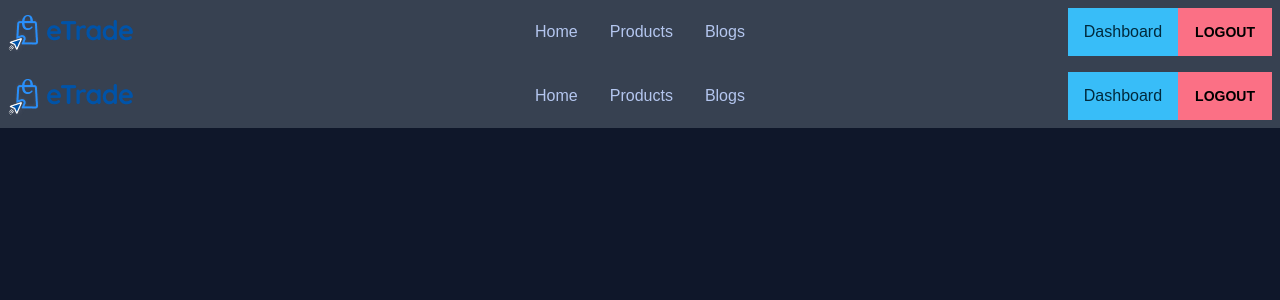
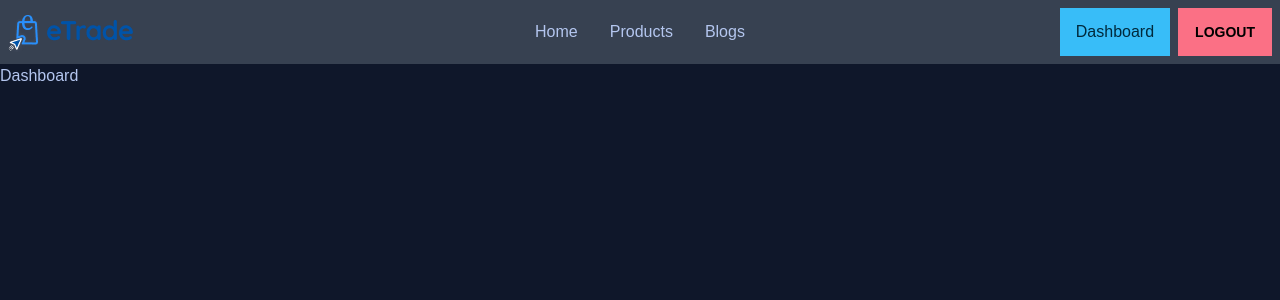
Before and after one commit to MarufAlAslam/mern-product-resale-client, a React (Create React App) app: page /dashboard in a window 1280 px wide. Shown: the top 300 px of the page. Built offline with nearby package versions, Linux system fonts and the light colour scheme; no server answers; sample sign-in values are in the browser's storage.

Commit message:
dashboard created

```diff
--- a/src/App.js
+++ b/src/App.js
@@ -3,6 +3,7 @@ import './App.css';
 import Blogs from './Pages/Blogs/Blogs';
 import Broken from './Pages/Broken/Broken';
 import Dashboard from './Pages/Dashboard/Dashboard';
+import DashboardLayout from './Pages/DashboardLayout/DashboardLayout';
 import Home from './Pages/Home/Home';
 import Login from './Pages/Login/Login';
 import Main from './Pages/Main/Main';
@@ -46,7 +47,7 @@ function App() {
     },
     {
       path: '/dashboard',
-      element: <PrivateRoute><Dashboard></Dashboard></PrivateRoute>,
+      element: <PrivateRoute><DashboardLayout></DashboardLayout></PrivateRoute>,
       children: [
         {
           path: '/dashboard',
--- a/src/Pages/Dashboard/Dashboard.js
+++ b/src/Pages/Dashboard/Dashboard.js
@@ -1,12 +1,9 @@
 import React from 'react';
-import { Outlet } from 'react-router-dom';
-import Header from '../../Shared/Header/Header';
 
 const Dashboard = () => {
     return (
         <div>
-            <Header></Header>
-            <Outlet></Outlet>
+            Dashboard
         </div>
     );
 };
--- /dev/null
+++ b/src/Pages/DashboardLayout/DashboardLayout.js
@@ -0,0 +1,14 @@
+import React from 'react';
+import { Outlet } from 'react-router-dom';
+import Header from '../../Shared/Header/Header';
+
+const DashboardLayout = () => {
+    return (
+        <div>
+            <Header></Header>
+            <Outlet></Outlet>
+        </div>
+    );
+};
+
+export default DashboardLayout;
--- a/src/Pages/Login/Login.js
+++ b/src/Pages/Login/Login.js
@@ -15,7 +15,7 @@ const Login = () => {
     const location = useLocation()
     const navigate = useNavigate()
 
-    const from = location.state?.from?.pathname || '/login'
+    const from = location.state?.from?.pathname || '/dashboard'
     const onSubmit = data => {
         // console.log(data);
         login(data.email, data.password)
--- a/src/Pages/Register/Register.js
+++ b/src/Pages/Register/Register.js
@@ -13,7 +13,7 @@ const Register = () => {
     const location = useLocation()
     const navigate = useNavigate()
 
-    const from = location.state?.from?.pathname || '/login'
+    const from = location.state?.from?.pathname || '/dashboard'
     const onSubmit = data => {
         // console.log(data);
         createUser(data.email, data.password)
@@ -40,6 +40,7 @@ const Register = () => {
 
                 setError('')
                 toast.success('User Created Successfully')
+                navigate(from, { replace: true })
                 reset()
             }
             )
--- a/src/Shared/Header/Header.js
+++ b/src/Shared/Header/Header.js
@@ -64,7 +64,7 @@ const Header = () => {
                                         </NavLink>
                                     </li>
                                     <li>
-                                        <button onClick={handleLogout} className='btn btn-error text-black'>
+                                        <button onClick={handleLogout} className='btn btn-error text-black ml-2'>
                                             Logout
                                         </button>
                                     </li>
```
